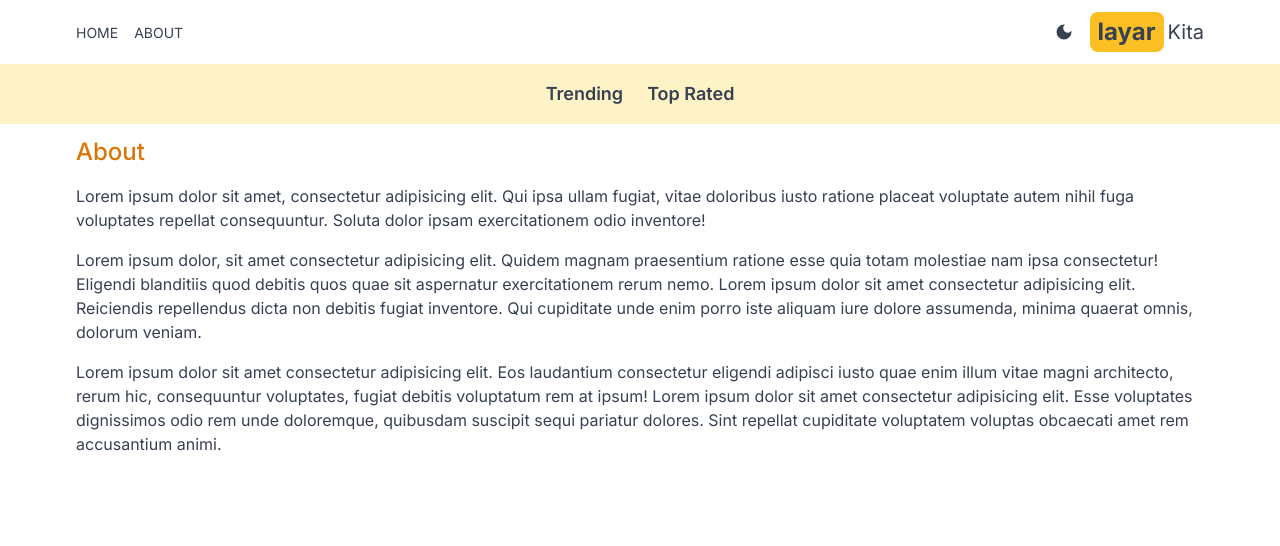
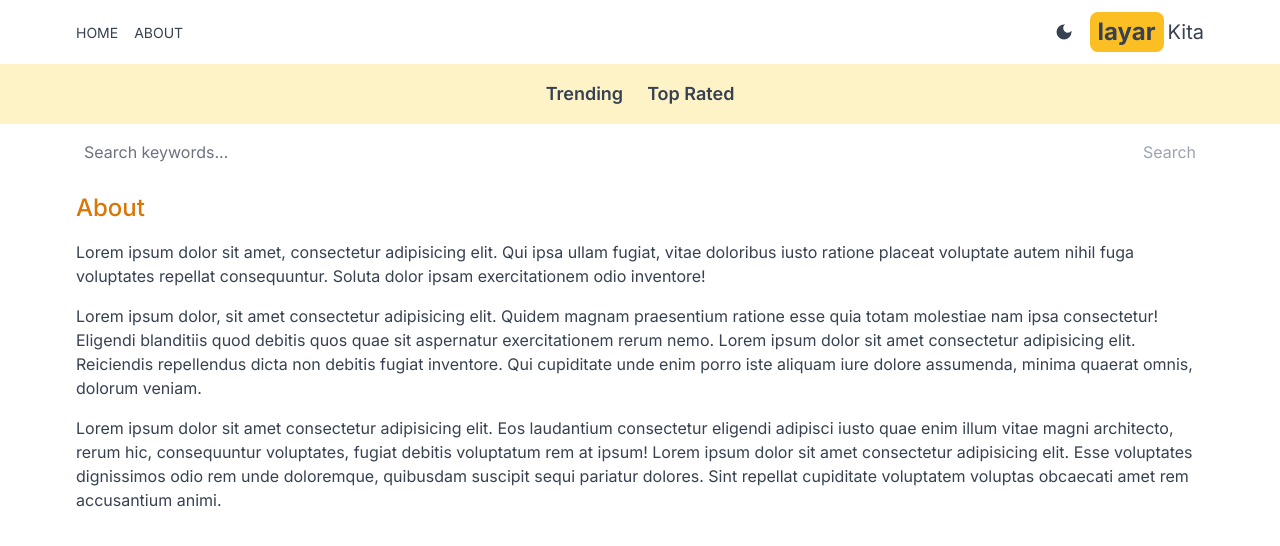
Before and after one commit to adiarif10/imdb-clone, a Next.js app: page /about in a window 1280 px wide. Shown: the top 546 px of the page. Built offline with nearby package versions, Linux system fonts and the light colour scheme.

Commit message:
add search box

```diff
--- a/src/app/layout.js
+++ b/src/app/layout.js
@@ -3,6 +3,7 @@ import "./globals.css";
 import Header from "@/components/Header";
 import Providers from "./Providers";
 import Navbar from "@/components/Navbar";
+import SearchBox from "@/components/SearchBox";
 
 const inter = Inter({ subsets: ["latin"] });
 
@@ -18,6 +19,7 @@ export default function RootLayout({ children }) {
         <Providers>
           <Header />
           <Navbar />
+          <SearchBox />
           {children}
         </Providers>
       </body>
--- /dev/null
+++ b/src/app/search/[searchTerm]/page.jsx
@@ -0,0 +1,18 @@
+import Results from "@/components/Results";
+
+export default async function SearchPage({ params }) {
+  const searchTerm = params.searchTerm;
+  const res = await fetch(
+    `https://api.themoviedb.org/3/search/movie?api_key=${process.env.API_KEY}&query=${searchTerm}&language=en-US&page=1&include_adult=false`
+  );
+  const data = await res.json();
+  const results = data.results;
+  return (
+    <div>
+      {results &&
+        results.length ===
+        <h1 className="text-center pt-6">No results found</h1>}
+      {results && <Results results={results} />}
+    </div>
+  );
+}
--- /dev/null
+++ b/src/components/SearchBox.jsx
@@ -0,0 +1,34 @@
+"use client";
+
+import { useState } from "react";
+import { useRouter } from "next/navigation";
+
+export default function SearchBox() {
+  const [search, setSearch] = useState("");
+  const router = useRouter();
+
+  const handleSubmit = (e) => {
+    e.preventDefault();
+    router.push(`/search/${search}`);
+  };
+  return (
+    <form
+      className="flex justify-between px-5 max-w-6xl mx-auto"
+      onSubmit={handleSubmit}
+    >
+      <input
+        type="text"
+        placeholder="Search keywords..."
+        className="w-full h-14 rounded-md placeholder-gray-500 outline-none bg-transparent flex-1"
+        value={search}
+        onChange={(e) => setSearch(e.target.value)}
+      />
+      <button
+        className="text-amber-600 disabled:text-gray-400"
+        disabled={search === ""}
+      >
+        Search
+      </button>
+    </form>
+  );
+}
```
